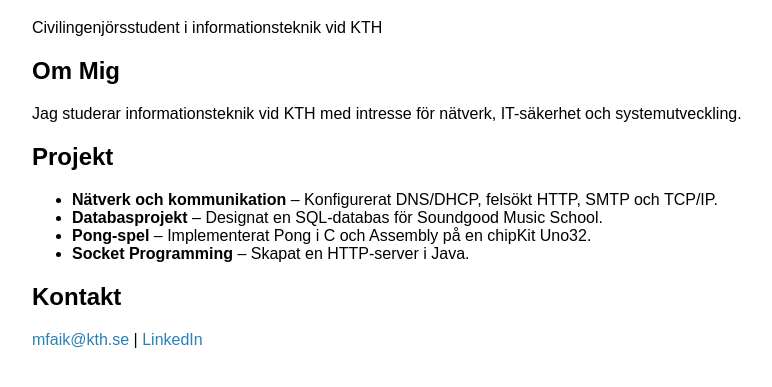
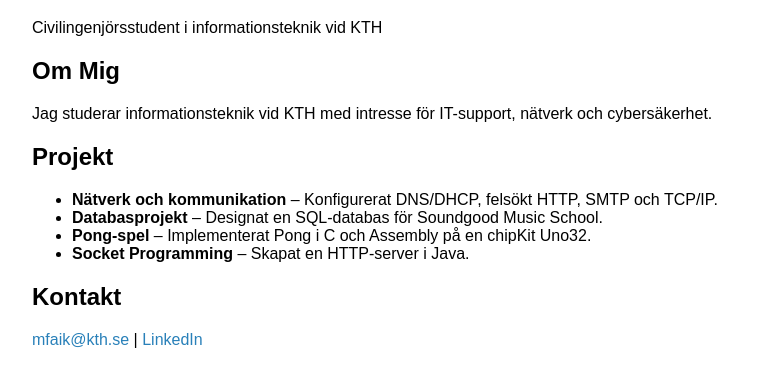
Before and after one commit to MiTO-X2/KTH-IV1351, a plain HTML site: page index.html in a window 1280 px wide. Shown: the part 81-468 px from the top of the page, without its empty margins (208-980 px from the left). Drawn offline with Linux system fonts and the light colour scheme.

Commit message:
Updated index.html

```diff
--- a/index.html
+++ b/index.html
@@ -17,7 +17,7 @@
 
     <div class="section">
         <h2>Om Mig</h2>
-        <p>Jag studerar informationsteknik vid KTH med intresse för nätverk, IT-säkerhet och systemutveckling.</p>
+        <p>Jag studerar informationsteknik vid KTH med intresse för IT-support, nätverk och cybersäkerhet.</p>
     </div>
 
     <div class="section">
```
